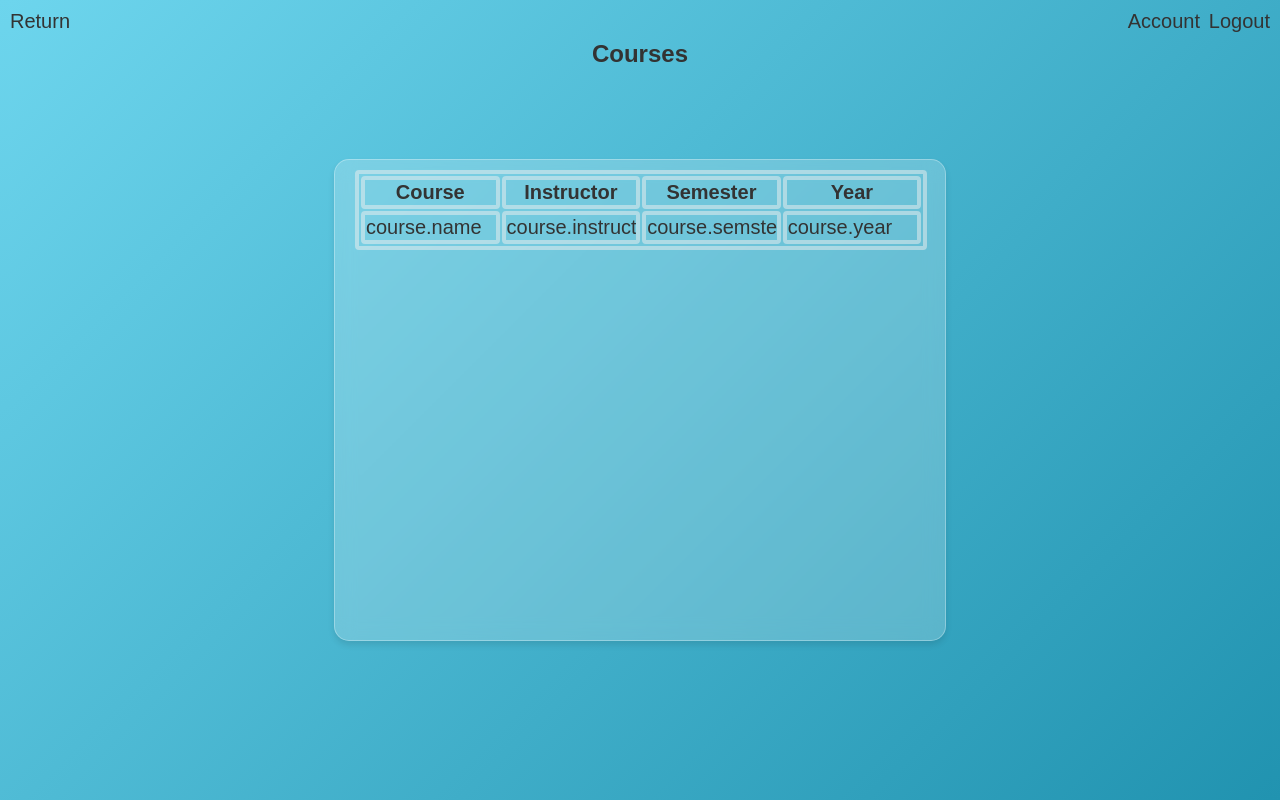
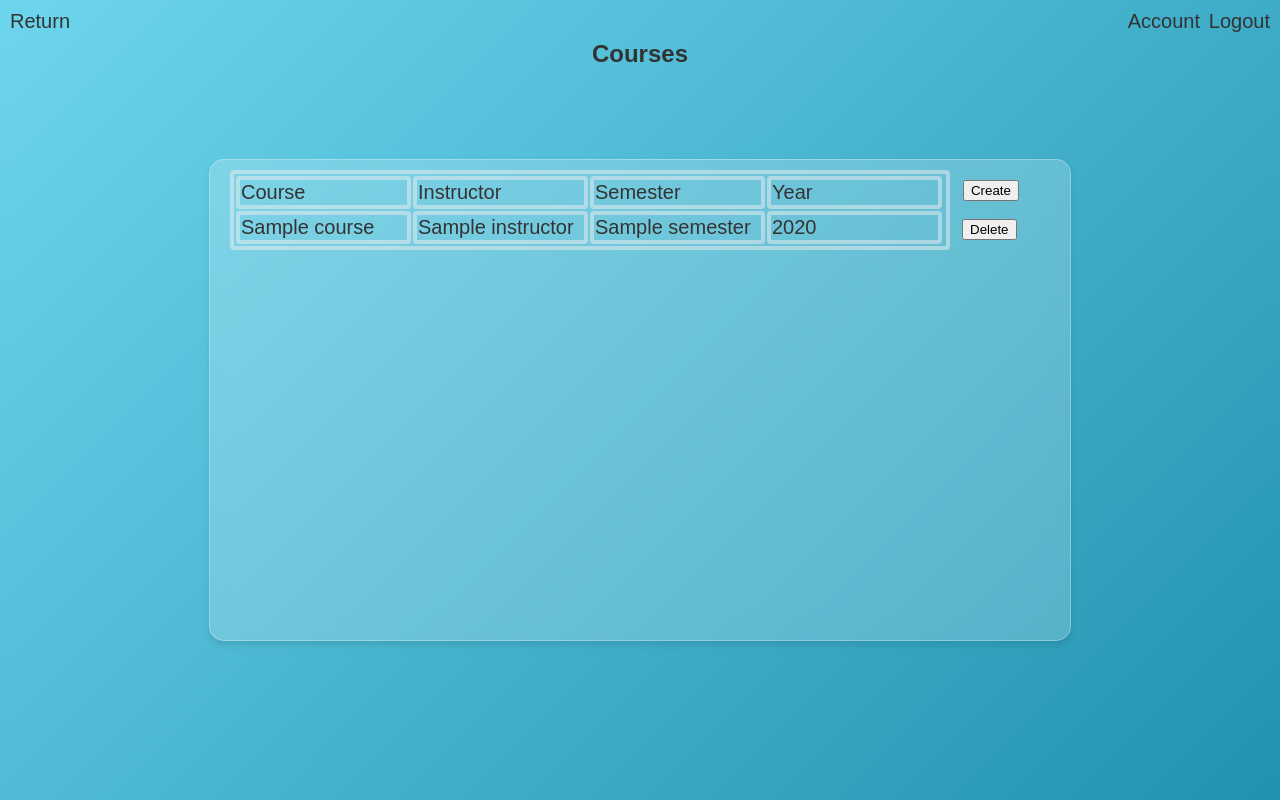
Before and after one commit to julianbartosz/Commit_Issues-Django_Project-CS361_Rock, a Django app: template templates/courses.html in a window 1280 px wide. Run offline with Django 4.2, Linux system fonts and the light colour scheme; the template is opened without the code that fills it: most values are stand-ins (such as "Sample title", 1, 10 or a date in 2020).

Commit message:
added course displayer html

```diff
--- a/templates/courses.html
+++ b/templates/courses.html
@@ -35,7 +35,7 @@
             box-shadow: 0 4px 6px rgba(0, 0, 0, 0.1);
             border: 1px solid rgba(255, 255, 255, 0.3);
             text-align: start;
-            max-width: 350px;
+            max-width: 600px;
             max-height: 180px;
             width: 100%;
             height: 80%;
@@ -65,8 +65,8 @@
             width: 100%;
         }
 
-        table, td, th{
-            width: 163.5%;
+        .table {
+            width: 120%;
             border: 4px solid black;
             margin-left: auto;
             margin-right: auto;
@@ -77,6 +77,16 @@
             border-color: rgba(240, 240, 240, 0.5);
         }
 
+        #create {
+            position: absolute;
+            right: 50px;
+        }
+
+         #delete {
+             position: relative;
+             left: 17px;
+
+        }
     </style>
 </head>
         <div class="logout">
@@ -100,23 +110,27 @@
 
         <table class="table">
              <tr>
-                <th> Course </th> <th> Instructor </th> <th> Semester</th> <th>Year</th>
+                <td class="table"> Course </td> <td class="table"> Instructor </td> <td class="table"> Semester</td> <td class="table">Year</td>
+                 <td id="create"> <button type="submit" name="Create">Create</button></td>
             </tr>
 
             {% for course in courses %}
                 <tr>
-                    <td>
-                        course.name
+                    <td class="table">
+                        {{  course.name }}
                     </td>
-                    <td>
-                        course.instructor
+                    <td class="table">
+                        {{  course.instructor }}
                     </td>
-                    <td>
-                        course.semster
+                    <td class="table">
+                        {{ course.semester  }}
                     </td>
-                    <td>
-                        course.year
+                    <td class="table">
+                       {{  course.year }}
+
                     </td>
+                    <td><button type="submit" value="{{ course.courseID }}" name="delete" id="delete">Delete</button></td>
+
                 </tr>
 
             {% endfor %}
```
